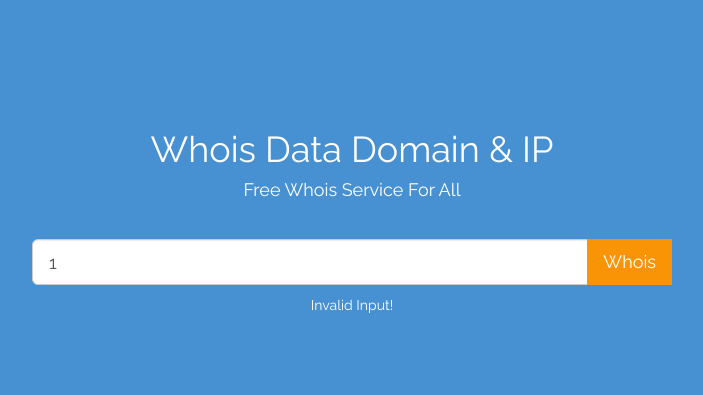
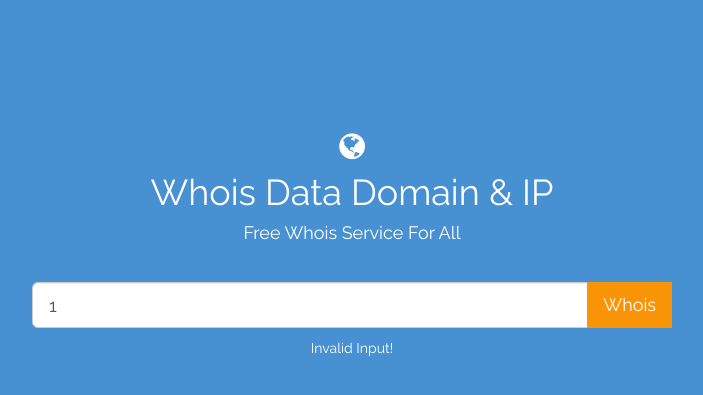
Before and after one commit to rifkytech/whois, a PHP site: page /index.php?domain=1 in a window 1280 px wide. Shown: the top 395 px of the page, without its empty margins (288-991 px from the left). Run offline with PHP 8.4, Linux system fonts and the light colour scheme.

Commit message:
Add Font Awesome CDN

```diff
--- a/component/header.php
+++ b/component/header.php
@@ -18,8 +18,8 @@
   <title>Whois Data Domain & IP  <?php echo "$domain"; ?></title>
 
   <!-- Styles -->
-
-  <link href='https://fonts.googleapis.com/css?family=Raleway' rel='stylesheet' type='text/css'>
-  <link rel="stylesheet" href="https://maxcdn.bootstrapcdn.com/bootstrap/3.3.6/css/bootstrap.min.css">
-  <link href="assets/css/styles.css" rel="stylesheet">
+    <link rel="stylesheet" href="https://maxcdn.bootstrapcdn.com/font-awesome/4.7.0/css/font-awesome.min.css"/>
+    <link href='https://fonts.googleapis.com/css?family=Raleway' rel='stylesheet' type='text/css'>
+    <link rel="stylesheet" href="https://maxcdn.bootstrapcdn.com/bootstrap/3.3.6/css/bootstrap.min.css">
+    <link href="assets/css/styles.css" rel="stylesheet">
 </head>
```
